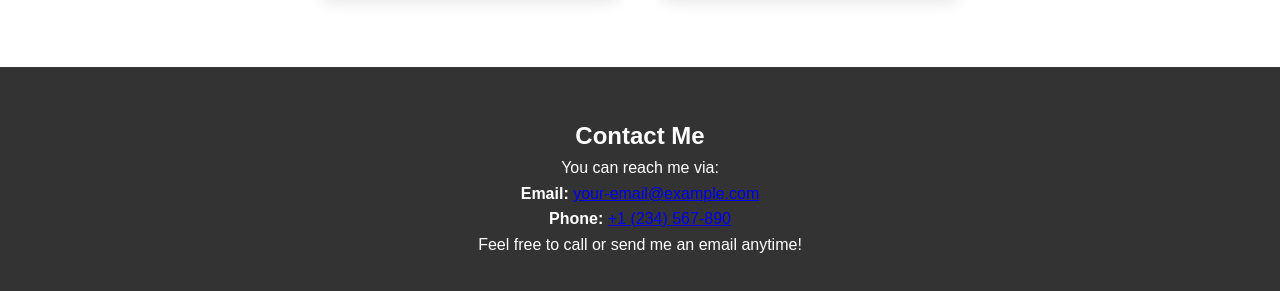
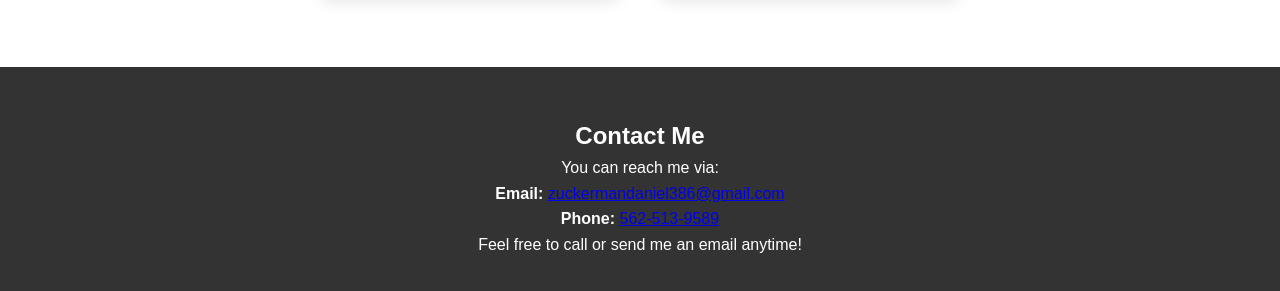
Before and after one commit to bluesberyyajm1966/hangman, a plain HTML site: page index.html in a window 1280 px wide. Shown: the part 1236-1527 px from the top of the page. Drawn offline with Linux system fonts and the light colour scheme.

Commit message:
Update index.html

```diff
--- a/index.html
+++ b/index.html
@@ -19,6 +19,7 @@
         </ul>
     </nav>
 
+    <!-- Hero Section -->
     <section id="home">
         <div class="hero-content">
             <h1>Hello, I'm <span>Daniel Zuckerman</span></h1>
@@ -55,8 +56,8 @@
         <h2>Contact Me</h2>
         <p>You can reach me via:</p>
         <div class="contact-info">
-        <p><strong>Email:</strong> <a href="mailto:your-email@example.com">your-email@example.com</a></p>
-        <p><strong>Phone:</strong> <a href="tel:+1234567890">+1 (234) 567-890</a></p>
+            <p><strong>Email:</strong> <a href="mailto:zuckermandaniel386@gmail.com">zuckermandaniel386@gmail.com</a></p>
+            <p><strong>Phone:</strong> <a href="tel:+15625139589">562-513-9589</a></p>
         </div>
         <p>Feel free to call or send me an email anytime!</p>
     </section>
```
Lines whose indentation alone changed are shown as unchanged.
